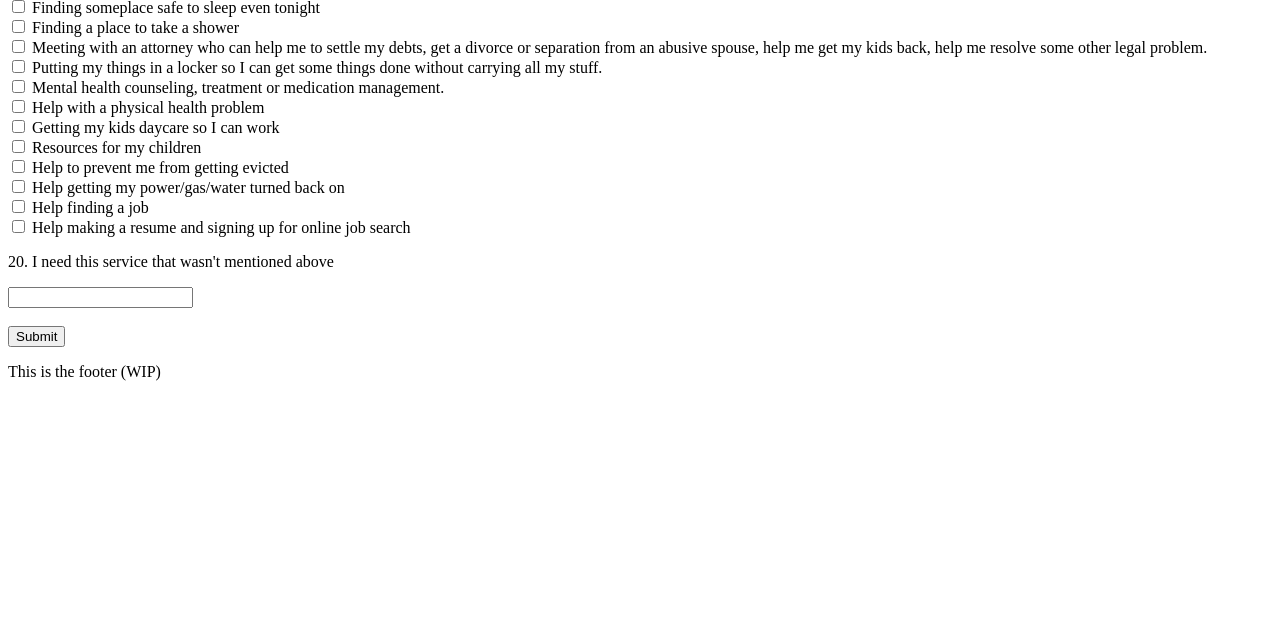
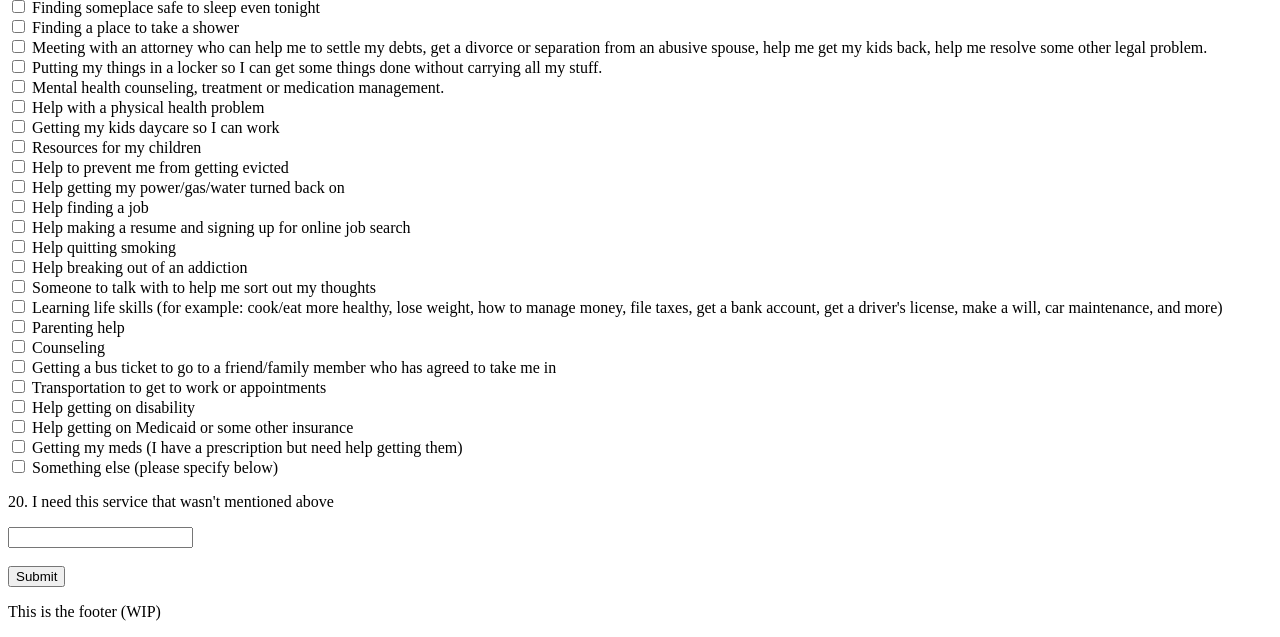
Before and after one commit to OswaldoFlores1/WayStationShelter, a PHP site: page /new_guest/form_display.php in a window 1280 px wide. Shown: the part 3667-4304 px from the top of the page. Before the commit the page ends 4048 px from the top, so only its background shows below. Run offline with PHP 8.4, Linux system fonts and the light colour scheme; data that the repository does not hold is empty; some libraries are stand-ins or nearby versions.

Commit message:
finished question #19!

```diff
--- a/WayStationShelter/new_guest/form_display.php
+++ b/WayStationShelter/new_guest/form_display.php
@@ -430,6 +430,69 @@ require('../views/header.php');
                 Help making a resume and signing up for online job search
             </label>
         </div>
+        <div>
+            <label for="misc_services_smoking"><input type="checkbox" id="misc_services_smoking" name="misc_services" value="smoking" />
+                Help quitting smoking
+            </label>
+        </div>
+        <div>
+            <label for="misc_services_addiction"><input type="checkbox" id="misc_services_addiction" name="misc_services" value="addiction" />
+                Help breaking out of an addiction
+            </label>
+        </div>
+        <div>
+            <!-- This is just a repeat of misc_services_mental_health ?? -->
+            <label for="misc_services_thoughts"><input type="checkbox" id="misc_services_thoughts" name="misc_services" value="thoughts" />
+                Someone to talk with to help me sort out my thoughts
+            </label>
+        </div>
+        <div>
+            <label for="misc_services_life_skills"><input type="checkbox" id="misc_services_life_skills" name="misc_services" value="life_skills"/>
+                Learning life skills (for example: cook/eat more healthy, lose weight, how to manage money, file taxes,
+                get a bank account, get a driver's license, make a will, car maintenance, and more)
+            </label>
+        </div>
+        <div>
+            <label for="misc_services_parenting_help"><input type="checkbox" id="misc_services_parenting_help" name="misc_services" value="parenting_help" />
+                Parenting help
+            </label>
+        </div>
+        <div>
+            <!-- another mental health repeat? -->
+            <label for="misc_services_counseling"><input type="checkbox" id="misc_services_counseling" name="misc_services" value="counseling" />
+                Counseling
+            </label>
+        </div>
+        <div>
+            <label for="misc_services_bus_ticket"><input type="checkbox" id="misc_services_bus_ticket" name="misc_services" value="bus_ticket" />
+                Getting a bus ticket to go to a friend/family member who has agreed to take me in
+            </label>
+        </div>
+        <div>
+            <label for="misc_services_transportation"><input type="checkbox" id="misc_services_transportation" name="misc_services" value="transportation" />
+                Transportation to get to work or appointments
+            </label>
+        </div>
+        <div>
+            <label for="misc_services_disability"><input type="checkbox" id="misc_services_disability" name="misc_services" value="disability"/>
+                Help getting on disability
+            </label>
+        </div>
+        <div>
+            <label for="misc_services_insurance"><input type="checkbox" id="misc_services_insurance" name="misc_services" value="insurance" />
+                Help getting on Medicaid or some other insurance
+            </label>
+        </div>
+        <div>
+            <label for="misc_services_prescription"><input type="checkbox" id="misc_services_prescription" name="misc_services" value="prescription" />
+                Getting my meds (I have a prescription but need help getting them)
+            </label>
+        </div>
+        <div>
+            <label for="misc_services_something_else"><input type="checkbox" id="misc_services_something_else" name="misc_services" value="something_else" />
+                Something else (please specify below)
+            </label>
+        </div>
 
 
         <p>20. I need this service that wasn't mentioned above</p>
```
